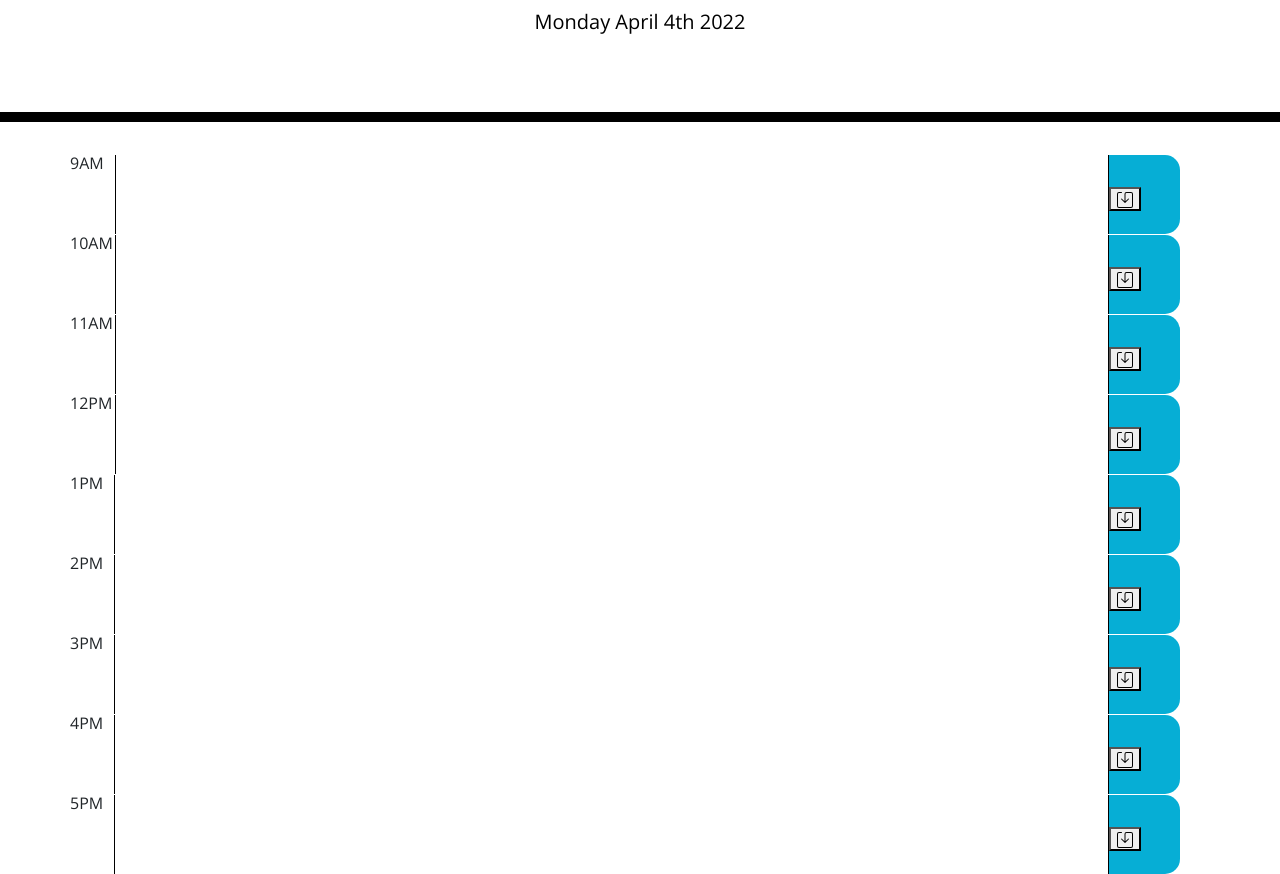
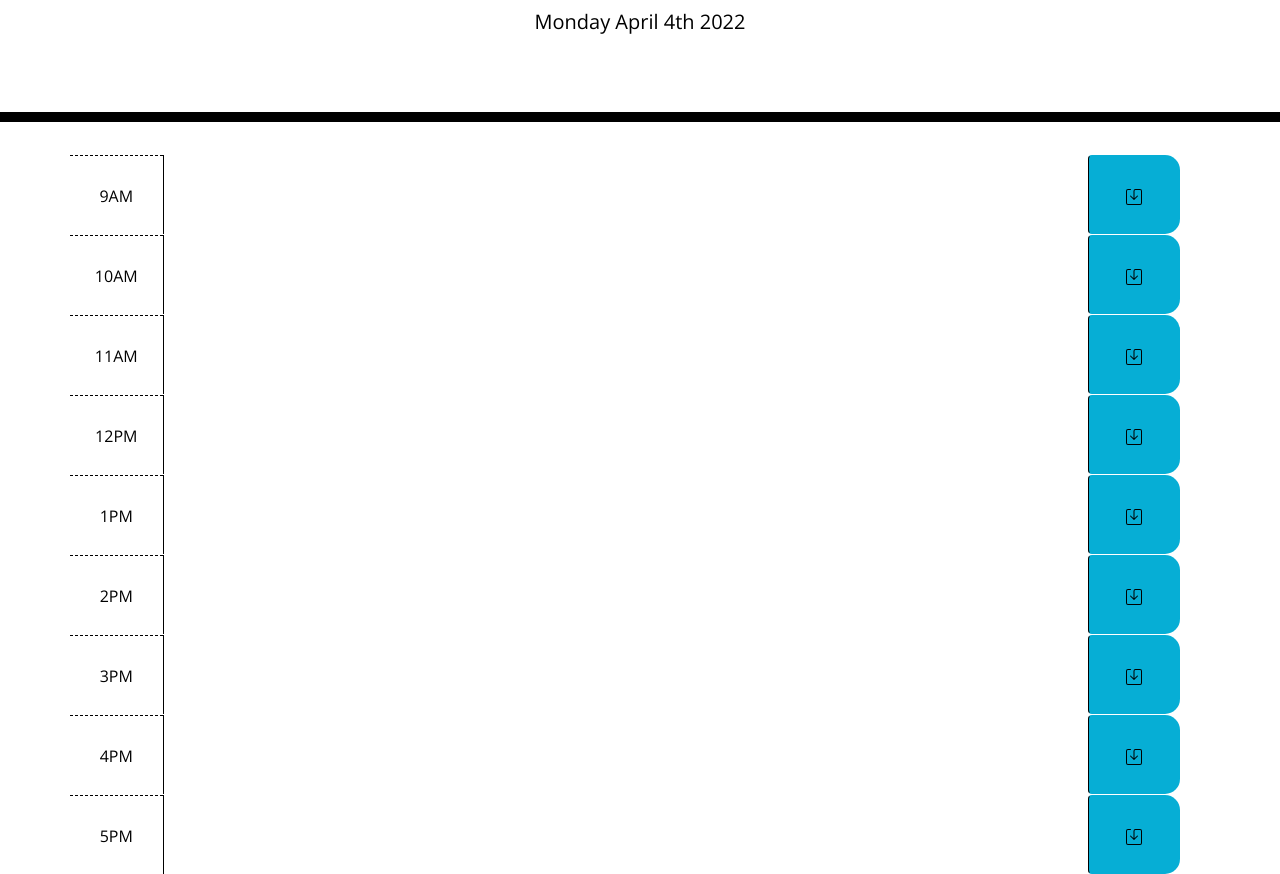
Before and after one commit to Alknight17/wds, a plain HTML site: page index.html in a window 1280 px wide. Shown: the part 182-1056 px from the top of the page. Drawn offline with nearby package versions, Linux system fonts and the light colour scheme.

Commit message:
reformat time-blocks to look better

```diff
--- a/assets/js/script.js
+++ b/assets/js/script.js
@@ -1,6 +1,17 @@
 // find current day/month/year
 var timeDisplayEl = document.querySelector("#time-display");
 timeDisplayEl.textContent = moment().format("dddd MMMM Mo YYYY");
+
+// variable to selecting each timeblock and add classes
+var timeBlock = document.getElementById('textarea');
+
+// save tasks to local storage
+const saveBtn = document.querySelector('#save');
+const getTask = document.querySelector('.textarea');
+
+saveBtn.addEventListener('click', function () {
+  localStorage.setItem('task', getTask.value);
+});
 
 // global variable for current hour
 var now = moment();
@@ -13,13 +24,18 @@ var checkHour = function() {
       var id = $(this).attr('id');
       var splitId =  id.split("-");
       var elementHour = parseInt(splitId[1]);
+      console.log(elementHour);
 
-      if (elementHour < currentHour ) {
+      if (currentHour > elementHour) {
+        timeBlock.classList.add("past");
 
-      } else if (elementHour === currentHour) {
+      } else if (currentHour === elementHour) {
+        timeBlock.classList.add("present");
 
-      } else if (elementHour > currentHour) {
-
+      } else if (currentHour < elementHour) {
+        timeBlock.classList.add("future");
       }
     });
 }
+
+checkHour();
--- a/index.html
+++ b/index.html
@@ -33,67 +33,76 @@
     <!-- container for time blocks -->
     <div class="container">
 
-      <div class="row" id="hour-9">9AM
-        <textarea class="textarea" id="textarea-9"></textarea>
-        <div class="saveBtn">
-          <button><img src="./assets/images/save.svg" alt="save" class=""></button>
+      <div class="row time-block" id="hour-9">
+        <div class ='col-md-1 hour'>
+          9AM
         </div>
+        <textarea class="textarea col-md-10" ></textarea>
+          <button class="saveBtn btn col-md-1"><img src="./assets/images/save.svg" id="save"></button>
       </div>
 
-      <div class="row" id="hour-10">10AM
-        <textarea class="textarea" id="textarea-10"></textarea>
-        <div class="saveBtn">
-          <button><img src="./assets/images/save.svg" alt="save" class=""></button>
+      <div class="row time-block" id="hour-10">
+        <div class ='col-md-1 hour'>
+          10AM
         </div>
+        <textarea class="textarea col-md-10" ></textarea>
+          <button class="saveBtn btn col-md-1"><img src="./assets/images/save.svg" id="save"></button>
       </div>
 
-      <div class="row" id="hour-11">11AM
-        <textarea class="textarea" id="textarea-11"></textarea>
-        <div class="saveBtn">
-          <button><img src="./assets/images/save.svg" alt="save" class=""></button>
+      <div class="row time-block" id="hour-11">
+        <div class ='col-md-1 hour'>
+          11AM
         </div>
+        <textarea class="textarea col-md-10" ></textarea>
+          <button class="saveBtn btn col-md-1"><img src="./assets/images/save.svg" id="save"></button>
       </div>
 
-      <div class="row" id="hour-12">12PM
-        <textarea class="textarea" id="textarea-12"></textarea>
-        <div class="saveBtn">
-          <button><img src="./assets/images/save.svg" alt="save" class=""></button>
+      <div class="row time-block" id="hour-12">
+        <div class ='col-md-1 hour'>
+          12PM
         </div>
+        <textarea class="textarea col-md-10" ></textarea>
+          <button class="saveBtn btn col-md-1"><img src="./assets/images/save.svg" id="save"></button>
       </div>
 
-      <div class="row" id="hour-13">1PM
-        <textarea class="textarea" id="textarea-1"></textarea>
-        <div class="saveBtn">
-          <button><img src="./assets/images/save.svg" alt="save" class=""></button>
+      <div class="row time-block" id="hour-13">
+        <div class ='col-md-1 hour'>
+          1PM
         </div>
+        <textarea class="textarea col-md-10" ></textarea>
+          <button class="saveBtn btn col-md-1"><img src="./assets/images/save.svg" id="save"></button>
       </div>
 
-      <div class="row" id="hour-14">2PM
-        <textarea class="textarea" id="textarea-2"></textarea>
-        <div class="saveBtn">
-          <button><img src="./assets/images/save.svg" alt="save" class=""></button>
+      <div class="row time-block" id="hour-14">
+        <div class ='col-md-1 hour'>
+          2PM
         </div>
+        <textarea class="textarea col-md-10" ></textarea>
+          <button class="saveBtn btn col-md-1"><img src="./assets/images/save.svg" id="save"></button>
       </div>
 
-      <div class="row" id="hour-15">3PM
-        <textarea class="textarea" id="textarea-3"></textarea>
-        <div class="saveBtn">
-          <button><img src="./assets/images/save.svg" alt="save" class=""></button>
+      <div class="row time-block" id="hour-15">
+        <div class ='col-md-1 hour'>
+          3PM
         </div>
+        <textarea class="textarea col-md-10" ></textarea>
+          <button class="saveBtn btn col-md-1"><img src="./assets/images/save.svg" id="save"></button>
       </div>
 
-      <div class="row" id="hour-16">4PM
-        <textarea class="textarea" id="textarea-4"></textarea>
-        <div class="saveBtn">
-          <button><img src="./assets/images/save.svg" alt="save" class=""></button>
+      <div class="row time-block" id="hour-16">
+        <div class ='col-md-1 hour'>
+          4PM
         </div>
+        <textarea class="textarea col-md-10" ></textarea>
+          <button class="saveBtn btn col-md-1"><img src="./assets/images/save.svg" id="save"></button>
       </div>
 
-      <div class="row" id="hour-17">5PM
-        <textarea class="textarea" id="textarea-5"></textarea>
-        <div class="saveBtn">
-          <button><img src="./assets/images/save.svg" alt="save" class=""></button>
+      <div class="row time-block" id="hour-17">
+        <div class ='col-md-1 hour'>
+          5PM
         </div>
+        <textarea class="textarea col-md-10" ></textarea>
+          <button class="saveBtn btn col-md-1"><img src="./assets/images/save.svg" id="save"></button>
       </div>
 
     </div>
```
